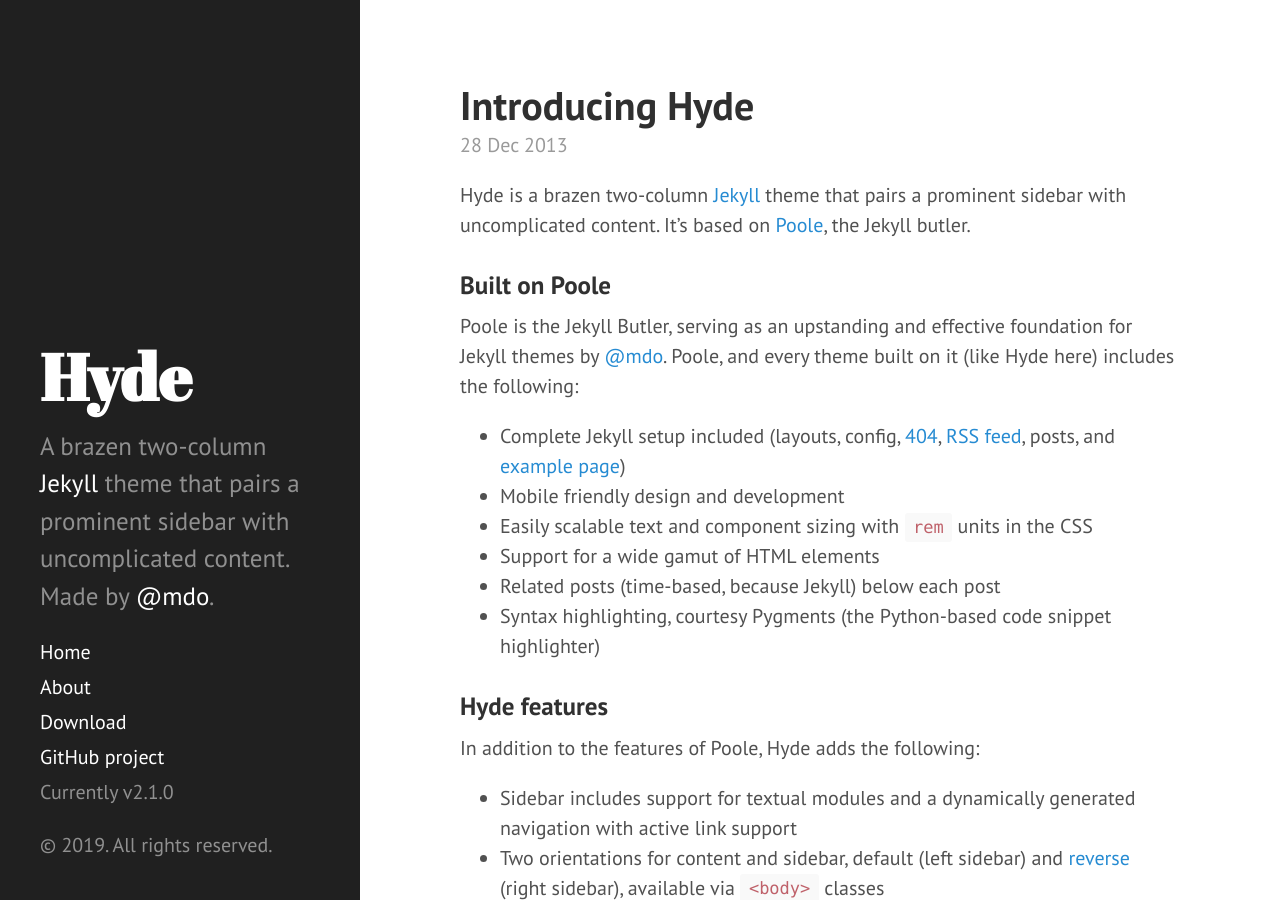
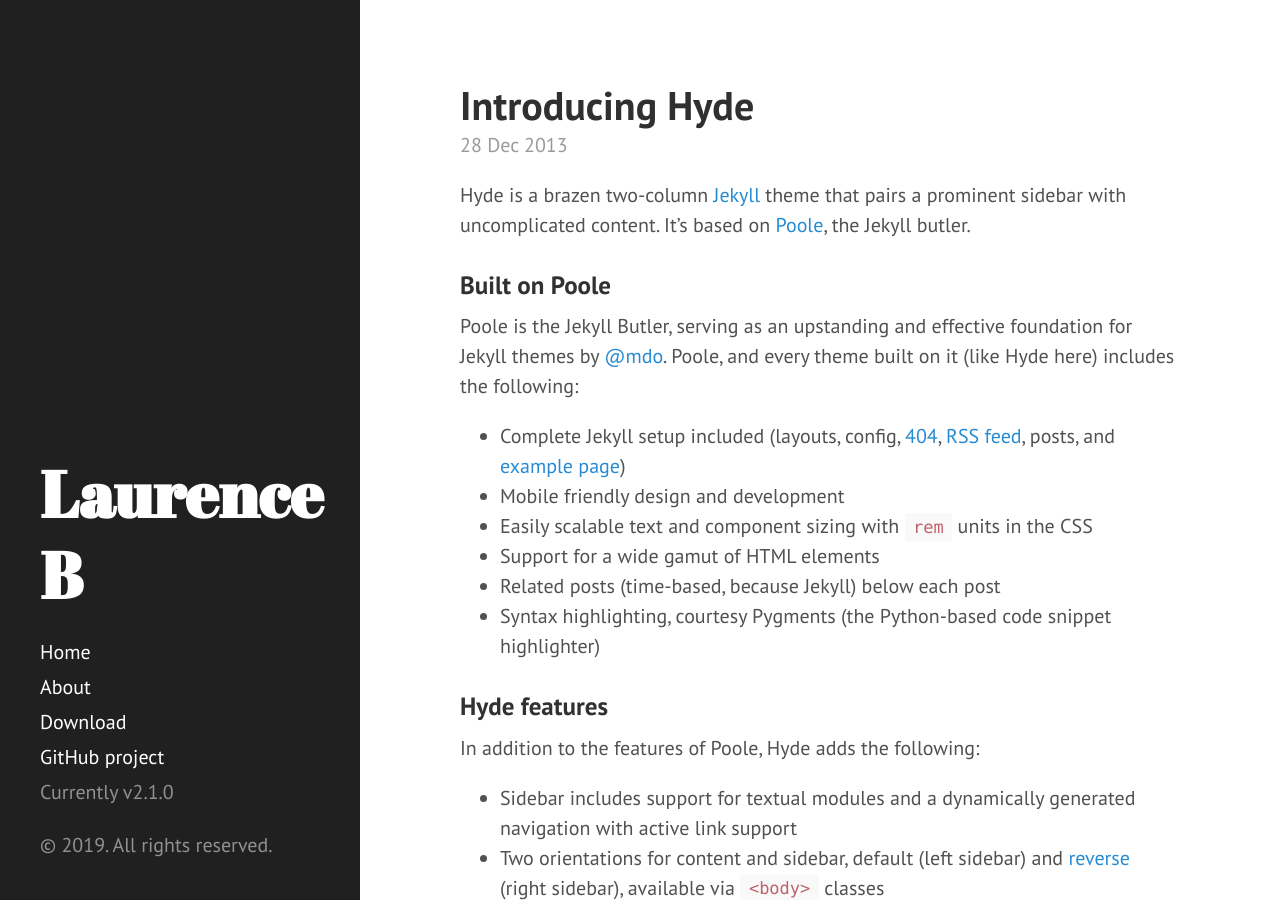
Before and after one commit to multitudes/oldmultitudes.github.io, a Jekyll site: the page built from index.html, in a window 1280 px wide and 900 px high. Built offline with Jekyll 4.4.1, drawn with Linux system fonts in a browser that asks for light colours; Markdown is read by kramdown in place of the engine named in the settings; the list of posts is cut into pages by our own code.

```diff
--- a/_config.yml
+++ b/_config.yml
@@ -4,18 +4,18 @@
 
 # Permalinks
 permalink:        pretty
-relative_permalinks: false
+
 
 # Setup
-title:            Hyde
-tagline:          'A Jekyll theme'
-description:      'A brazen two-column <a href="http://jekyllrb.com" target="_blank">Jekyll</a> theme that pairs a prominent sidebar with uncomplicated content. Made by <a href="https://twitter.com/mdo" target="_blank">@mdo</a>.'
-url:              http://multitudes.github.io
+title:            Laurence B
+tagline:          'A Personal Site'
+description:      ''
+
 baseurl:          /
 
 author:
-  name:           'Mark Otto'
-  url:            https://twitter.com/mdo
+  name:           'Laurence B'
+  url:            https://twitter.com/
 
 paginate:         5
 
@@ -23,4 +23,4 @@
 version:          2.1.0
 
 github:
-  repo:           https://github.com/poole/hyde
+  repo:           https://github.com/multitudes/multitudes.github.io.git
```
